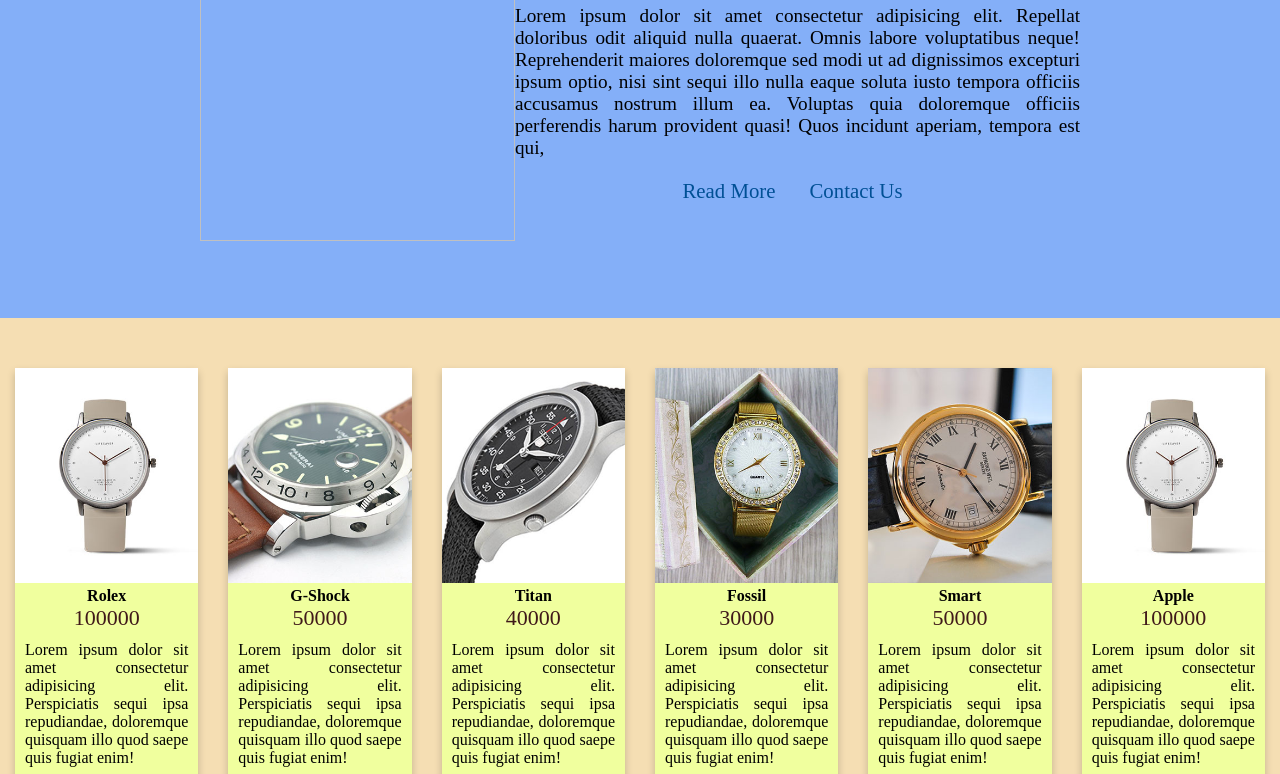
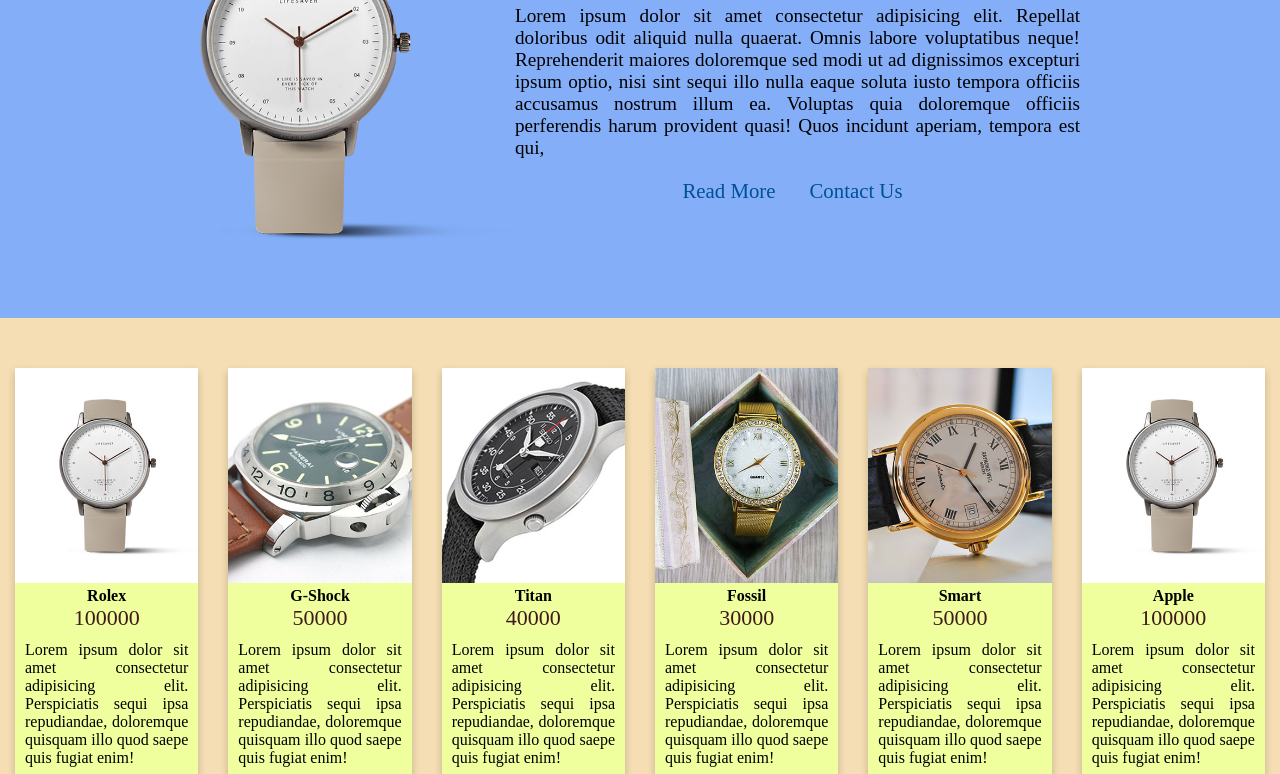
Before and after one commit to mrdubey07/buy-watch, a plain HTML site: page index.html in a window 1280 px wide. Shown: the part 182-956 px from the top of the page. Drawn offline with nearby package versions, Linux system fonts and the light colour scheme; the site is published under a folder, as on GitHub Pages, so addresses that start at the root find nothing.

Commit message:
Update index.html

```diff
--- a/index.html
+++ b/index.html
@@ -48,7 +48,7 @@
         </div>
         <div class="content">
           <div class="image-container">
-            <img src="/watch.png" alt="" id="image" />
+            <img src="watch.png" alt="" id="image" />
           </div>
           <div class="image-side-text">
             <h1>BUY WATCH</h1>
```
